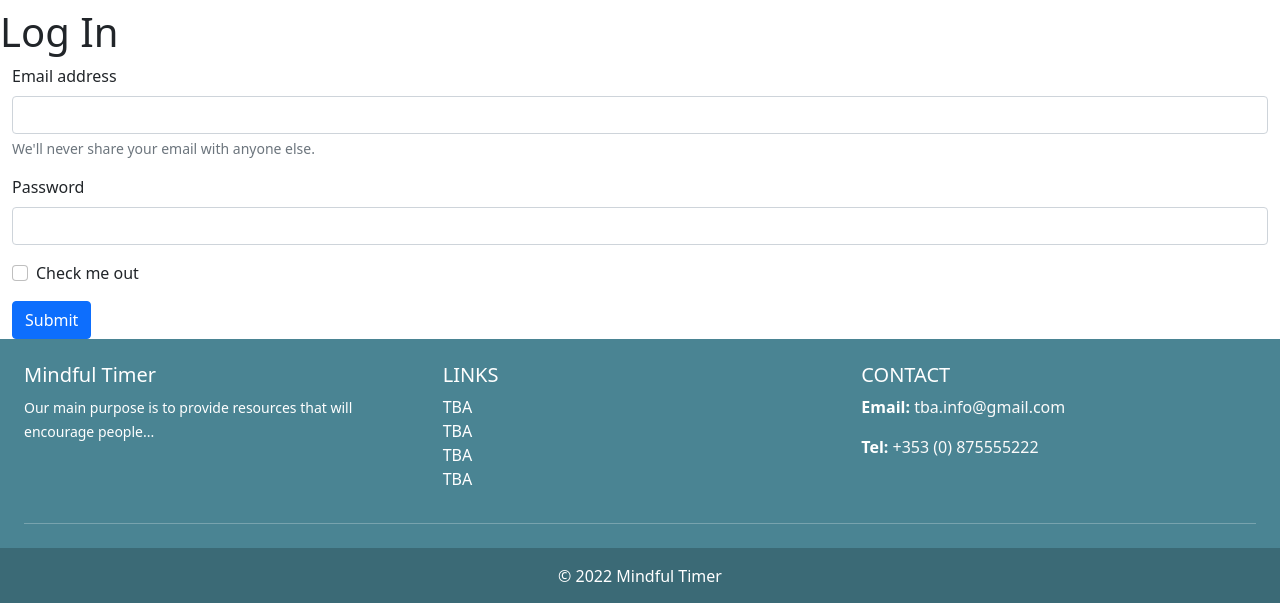
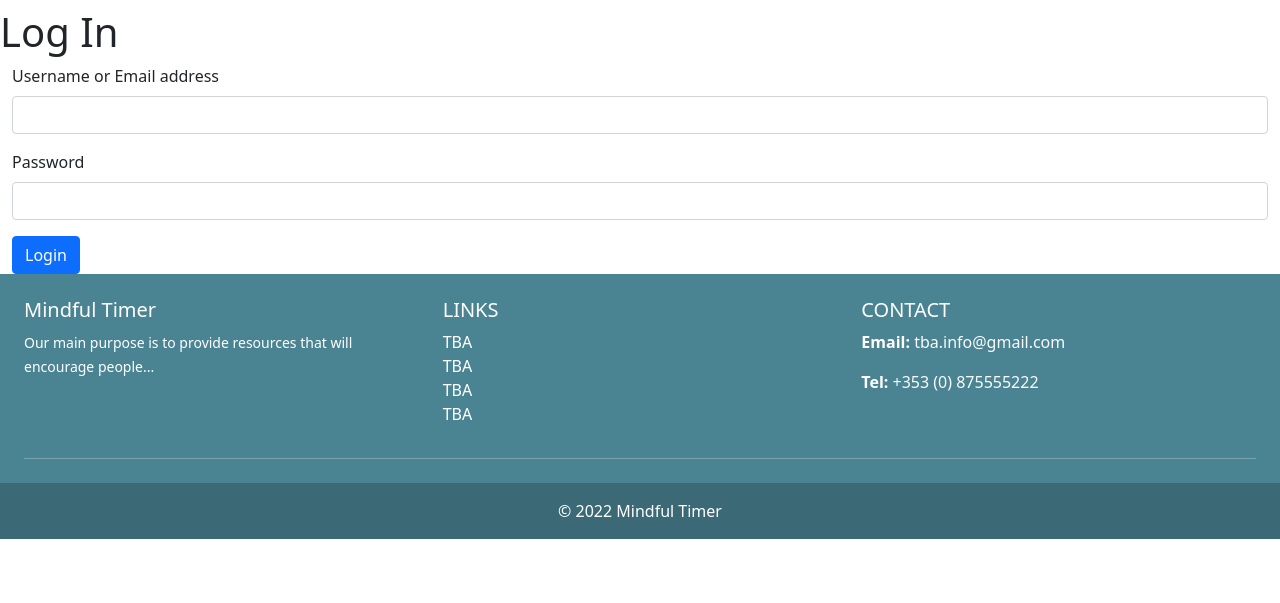
Before and after one commit to kuzGo/January-2022-Hackathon, a Flask app: template templates/login.html in a window 1280 px wide. Shown: the part 86-689 px from the top of the page. Run offline with Flask 2, Linux system fonts and the light colour scheme; the template is opened without the code that fills it, so the values that code supplies are empty; the visitor is signed in with stand-in values (Sample User, id 1); parts of the project's set-up code (start-up, migrations or seed data) failed here and were passed over; some libraries are stand-ins or nearby versions.

Commit message:
add modify labels

```diff
--- a/templates/login.html
+++ b/templates/login.html
@@ -5,23 +5,21 @@
 
 <section id="hero-image-login">
     <div class="container-fluid">
-        <div class="row"></div>
-        <form>
+        <div class="row">
+            <form class="col" method="POST" action="{{ url_for('login') }}">
+                <!--username or email-->
                 <div class="mb-3">
-            <label for="exampleInputEmail1" class="form-label">Email address</label>
+                    <label for="username" class="form-label">Username or Email address</label>
                     <input type="email" class="form-control" id="exampleInputEmail1" aria-describedby="emailHelp">
-            <div id="emailHelp" class="form-text">We'll never share your email with anyone else.</div>
                 </div>
+                <!--password-->
                 <div class="mb-3">
-            <label for="exampleInputPassword1" class="form-label">Password</label>
-            <input type="password" class="form-control" id="exampleInputPassword1">
+                    <label for="password" class="form-label">Password</label>
+                    <input type="password" class="form-control" id="password" minlength="5" maxlength="20" pattern="^[a-zA-Z0-9]{8,20}$" class="validate" required>
                 </div>
-            <div class="mb-3 form-check">
-            <input type="checkbox" class="form-check-input" id="exampleCheck1">
-            <label class="form-check-label" for="exampleCheck1">Check me out</label>
+                <button type="login" class="btn btn-primary">Login</button>
+            </form>
         </div>
-            <button type="submit" class="btn btn-primary">Submit</button>
-        </form>
     </div>
 </section>
 {% endblock %}
```
Lines whose indentation alone changed are shown as unchanged.
